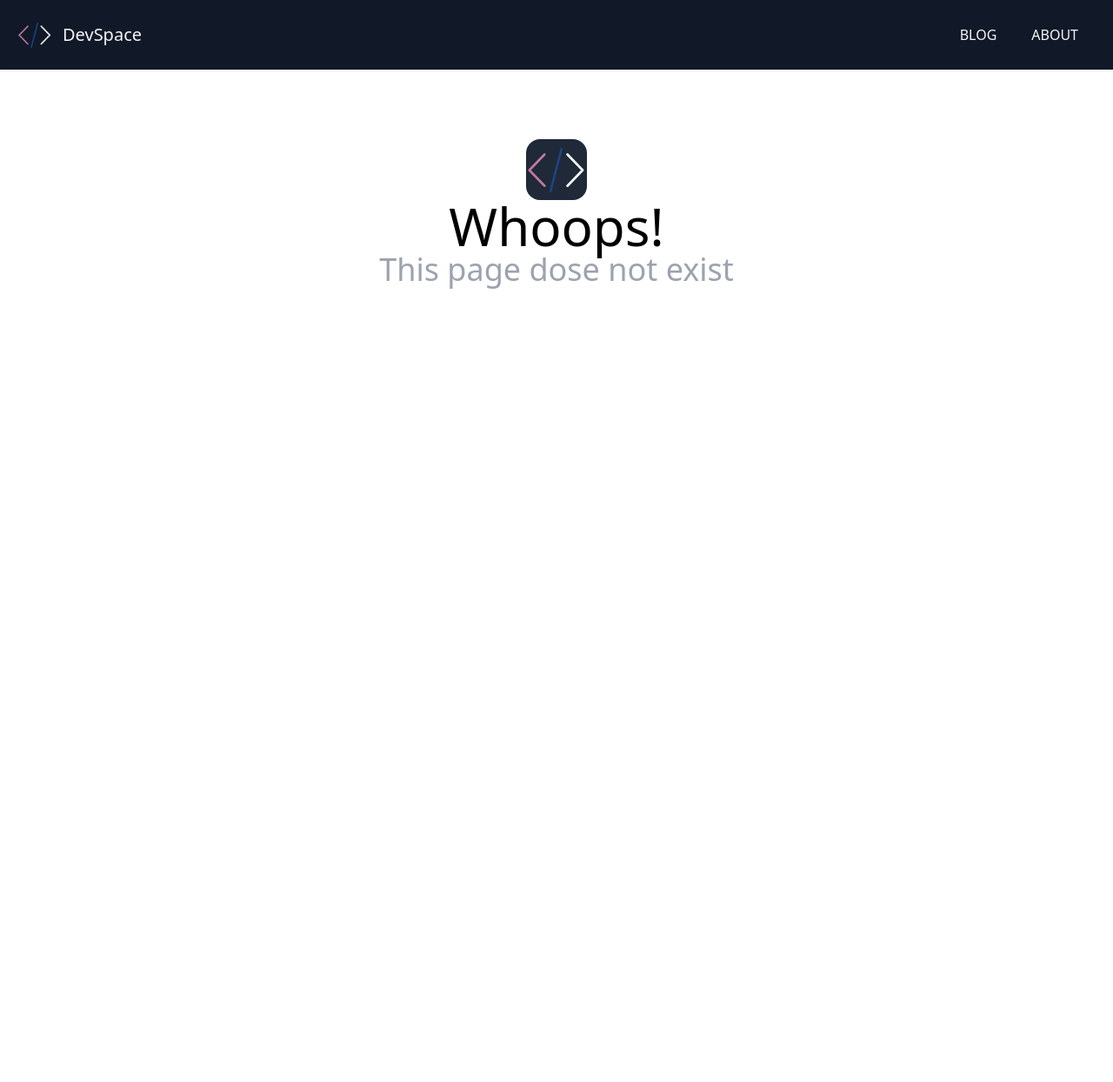
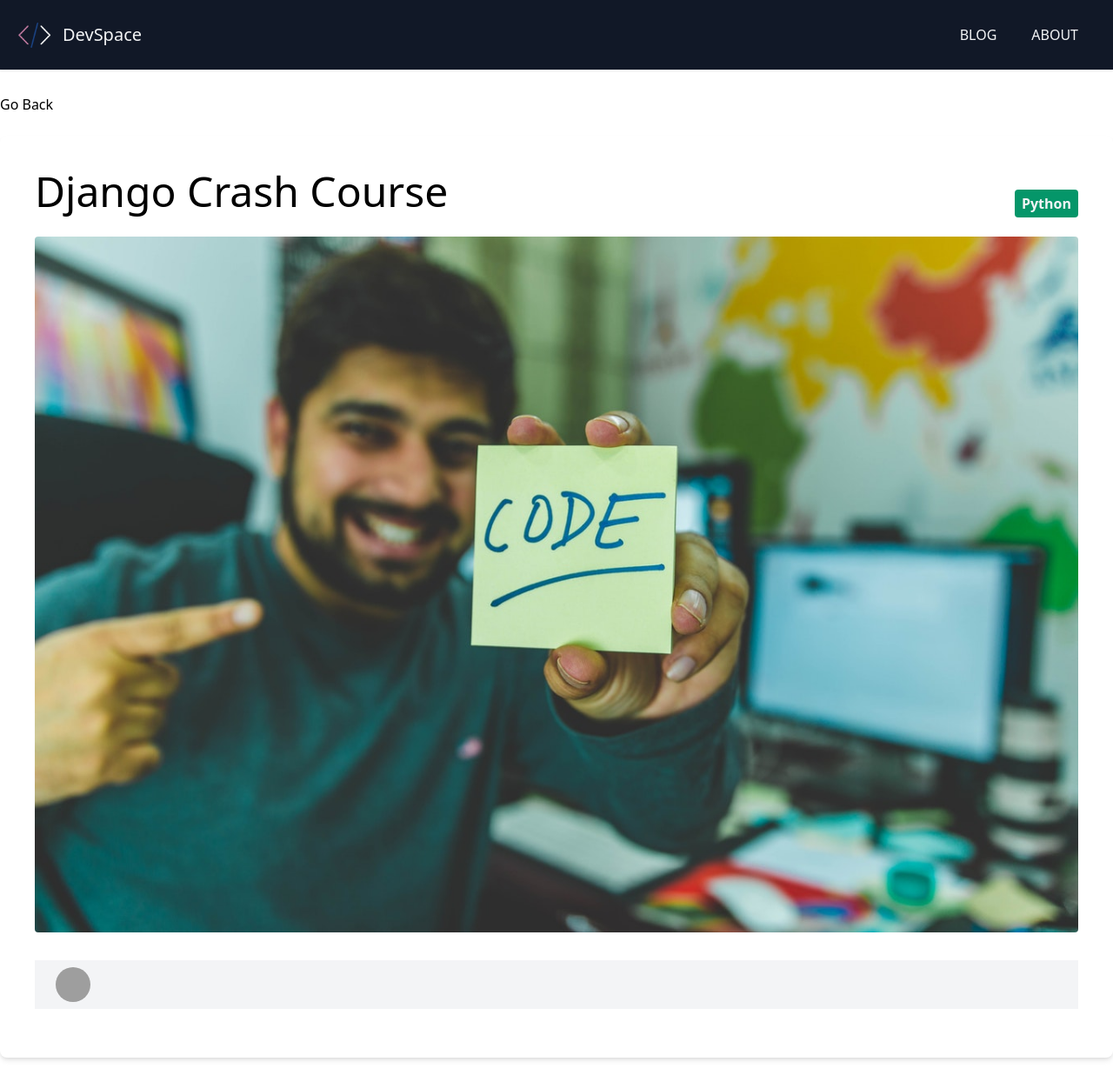
Before and after one commit to MrAdamUs/blog-using-nextjs, a Next.js app: page /blog/django-crash-course in a window 1280 px wide. Before the commit this address had no page. Shown: the whole page at 87% size. Before the commit the page ends 800 px from the top, so only its background shows below. Built offline with nearby package versions, Linux system fonts and the light colour scheme; grey boxes are pictures that could not be loaded.

Commit message:
create Postpage

```diff
--- a/package.json
+++ b/package.json
@@ -10,6 +10,7 @@
   },
   "dependencies": {
     "gray-matter": "^4.0.3",
+    "marked": "^2.1.3",
     "next": "11.0.1",
     "react": "17.0.2",
     "react-dom": "17.0.2"
--- /dev/null
+++ b/pages/blog/[slug].js
@@ -0,0 +1,60 @@
+import fs from 'fs'
+import path from 'path'
+import marked from 'marked'
+import matter from 'gray-matter'
+import Link from 'next/link'
+import Layout from '../../components/Layout'
+import CategoryLabel from '../../components/CategoryLabel'
+
+
+
+export default function PostPage({frontmatter: {title, category, date, cover_image, author, author_image}, content, slug}) {
+  return (
+    <Layout title={title}>
+        <Link href="/blog">Go Back</Link>
+        <div className="w-full px-10 py-6 bg-white rounded-lg shadow-md mt-6">
+          <div className="flex justify-between items-center mt-4">
+              <h1 className="text-5xl mb-7">{title}</h1>
+              <CategoryLabel>
+                {category}
+              </CategoryLabel>
+          </div>
+          <img src={cover_image} alt={title} className="w-full rounded" />
+
+          <div className="flex justify-between items-center bg-gray-100 p-2 my-8">
+            <div>
+              <img src={author_image} alt="" className="mx-4 w-10 h-10 object-cover rounded-full hidden sm:block" />
+            </div>
+          </div>
+        </div>
+    </Layout>
+  )
+}
+
+export async function getStaticPaths() {
+   const files = fs.readdirSync(path.join('posts'))
+  const paths = files.map(filename => ({
+    params: {
+      slug: filename.replace('.md', '')
+    }
+  }))
+
+
+   return {
+     paths,
+     fallback: false
+   }
+}
+
+
+export async function getStaticProps({params: {slug}}) {
+   const markdownWithMeta = fs.readFileSync(path.join('posts', slug + '.md'), 'utf-8')
+  const{data: frontmatter, content } = matter(markdownWithMeta)
+  return {
+    props:{
+      frontmatter,
+      content,
+      slug
+    }
+  }
+}
```
Also changed, not shown: 1 other file (tests, documents, lock files or other folders).
